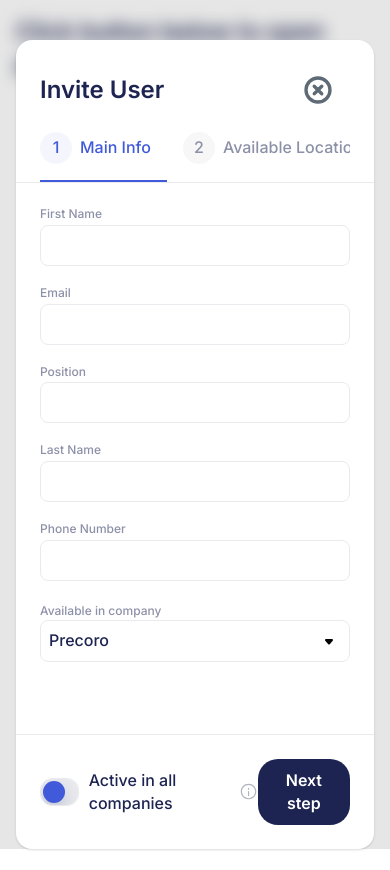
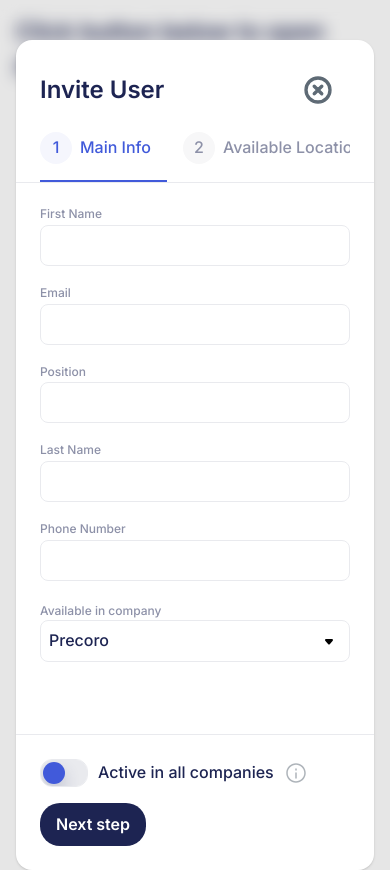
Before and after one commit to Explicit12/precoro_test_task, a Vue app: page / in a window 390 px wide. Both pictures are taken after a click on the button "Invite User". Before the commit the page ends 849 px from the top, so only its background shows below. Built offline with nearby package versions, Linux system fonts and the light colour scheme.

Commit message:
fixed modal footer layout on mobile

```diff
--- a/src/components/modals/InviteUserModal.vue
+++ b/src/components/modals/InviteUserModal.vue
@@ -138,8 +138,18 @@
 
   .modal__footer {
     display: flex;
-    align-items: center;
-    justify-content: space-between;
+    flex-direction: column;
+    align-items: flex-start;
+    gap: var(--gap-5);
+  }
+
+  @media screen and (min-width: 640px) {
+    .modal__footer {
+      gap: 0;
+      flex-direction: row;
+      align-items: center;
+      justify-content: space-between;
+    }
   }
 
   .user-info-from-toggle {
```
